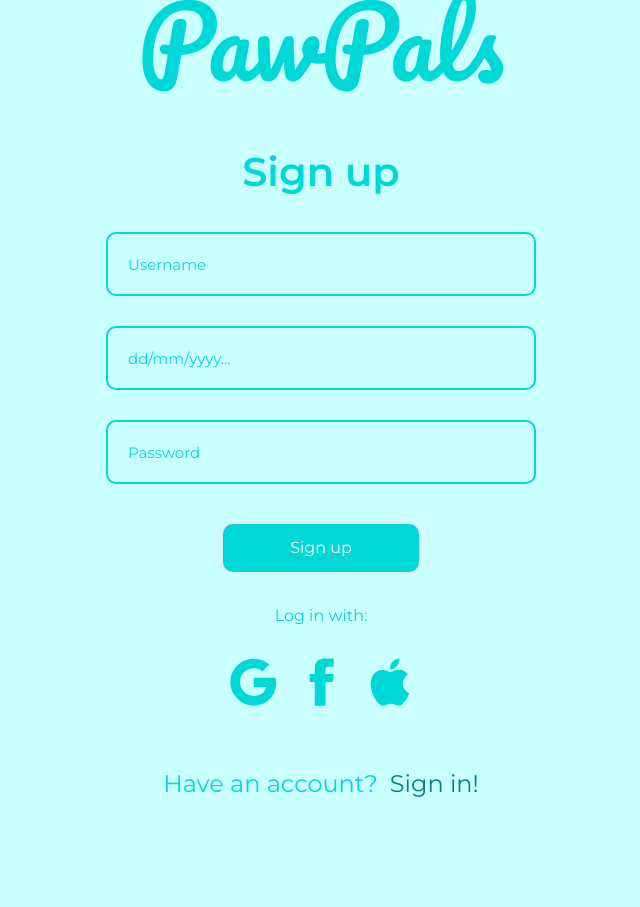
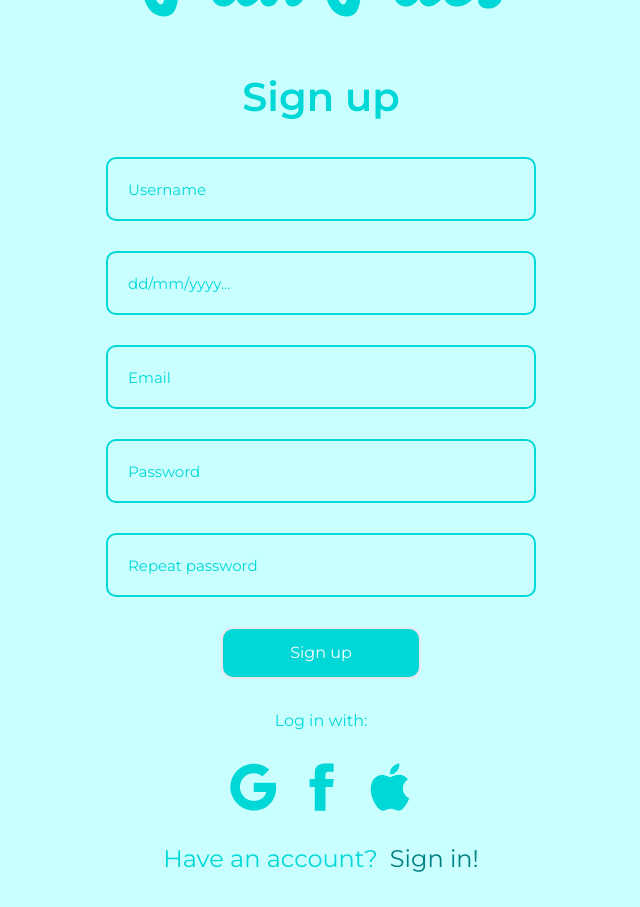
Before and after one commit to VladimirChersunov/paw-paw, a Next.js app: page /singup in a window 1280 px wide. Shown: the whole page, without its empty margins (319-959 px from the left). Before the commit the page ends 832 px from the top, so only its background shows below. Built offline with nearby package versions, Linux system fonts and the light colour scheme.

Commit message:
add sign up

```diff
--- /dev/null
+++ b/src/app/lib/actions.ts
@@ -0,0 +1,5 @@
+"use server";
+
+export async function createUser(formData: FormData) {
+
+}
--- a/src/app/ui/auth/signup-form.tsx
+++ b/src/app/ui/auth/signup-form.tsx
@@ -30,6 +30,16 @@ export default function SignUpForm() {
       <div className="w-full border-[2px] rounded-[10px] border-border-secondary dark:border-border-secondary">
         <input
           className="block w-full h-[60px] bg-inherit text-[15px] p-[20px] outline-2 rounded-[10px] placeholder:text-placeholder-color"
+          id="email"
+          type="email"
+          name="email"
+          placeholder="Email"
+        />
+        <span className="hidden w-full text-[12px] text-red-600  my-[-15px] px-5">Error</span>
+      </div>
+      <div className="w-full border-[2px] rounded-[10px] border-border-secondary dark:border-border-secondary">
+        <input
+          className="block w-full h-[60px] bg-inherit text-[15px] p-[20px] outline-2 rounded-[10px] placeholder:text-placeholder-color"
           id="password"
           type="password"
           name="password"
@@ -38,12 +48,23 @@ export default function SignUpForm() {
         />
         <span className="hidden w-full text-[12px] text-red-600  my-[-15px] px-5">Error</span>
       </div>
-      <button className=" w-[200px] border-[2px] rounded-[12px] p-3 mt-2 bg-[#00D8D8] text-[#FAFAFA] text-[16px] hover:opacity-40">
+      <div className="w-full border-[2px] rounded-[10px] border-border-secondary dark:border-border-secondary">
+        <input
+          className="block w-full h-[60px] bg-inherit text-[15px] p-[20px] outline-2 rounded-[10px] placeholder:text-placeholder-color"
+          id="confirmPassword"
+          type="password"
+          name="confirmPassword"
+          placeholder="Repeat password"
+          required
+        />
+        <span className="hidden w-full text-[12px] text-red-600  my-[-15px] px-5">Error</span>
+      </div>
+      <button className=" w-[200px] border-[2px] rounded-[12px] p-3 bg-[#00D8D8] text-[#FAFAFA] text-[16px] hover:opacity-40">
         Sign up
       </button>
       <p>Log in with:</p>
       <SocialIcon/>
-      <p className="text-center text-[24px] mt-[30px]">
+      <p className="text-center text-[24px]">
         Have an account?
         <span
           className=" ml-[12px] hover:opacity-40 cursor-pointer text-[#008282]">
```
